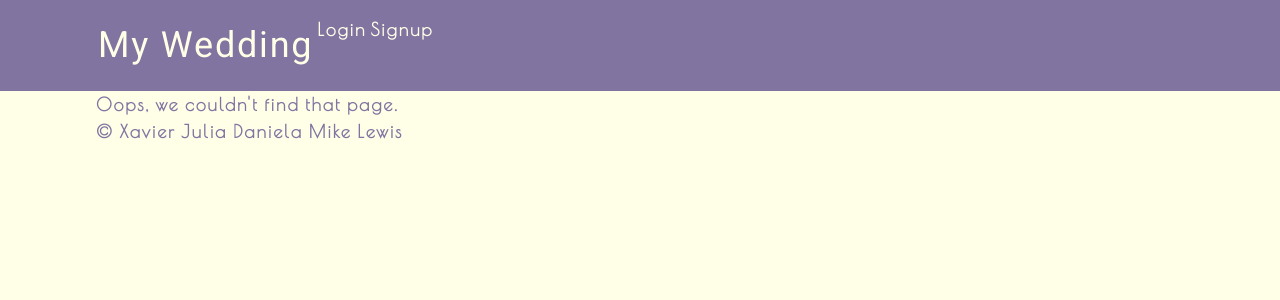
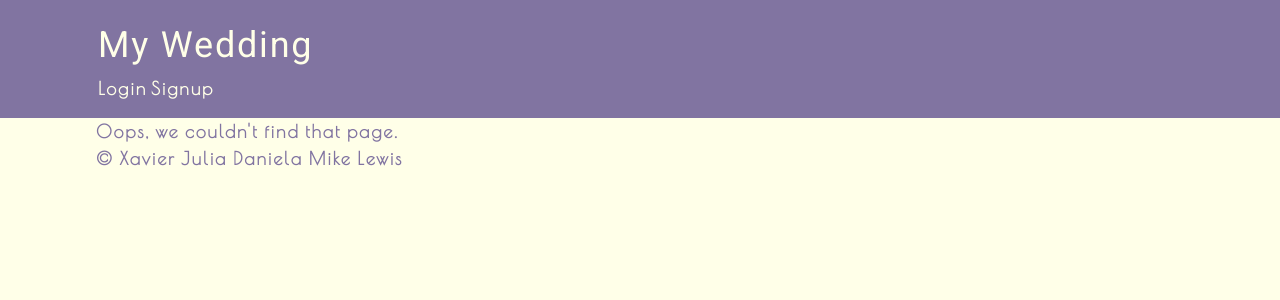
Before and after one commit to x64515/weddings, a React (Create React App) app in the folder client/: page /guestportal in a window 1280 px wide. Shown: the top 300 px of the page. Built offline with nearby package versions, Linux system fonts and the light colour scheme.

Commit message:
need to work on drop down menu in guest portal also work on wedding details

```diff
--- a/client/src/index.css
+++ b/client/src/index.css
@@ -146,7 +146,10 @@
 li {
   list-style: none;
 }
-
+nav {
+  width: 100%;
+  justify-content: right;
+}
 nav a:hover {
   text-decoration: none;
 }
--- a/client/src/pages/GuestPortal.js
+++ b/client/src/pages/GuestPortal.js
@@ -7,6 +7,7 @@
     name: "",
     email: "",
     message: "",
+    menu: "not selected",
   });
 
   const [errorMessage, setErrorMessage] = useState("");
@@ -62,6 +63,17 @@
             onBlur={handleChange}
           />
         </div>
+        {/* <div>
+          <label>
+            Pick your meal:
+            <select value={this.state.value} onChange={this.handleChange}>
+              <option value="grapefruit">Grapefruit</option>
+              <option value="lime">Lime</option>
+              <option value="coconut">Coconut</option>
+              <option value="mango">Mango</option>
+            </select>
+          </label>
+        </div> */}
         <div>
           <label htmlFor="object">Do you object?</label>
         </div>
```
Also changed, not shown: client/src/pages/WeddingDetails.js (added).
